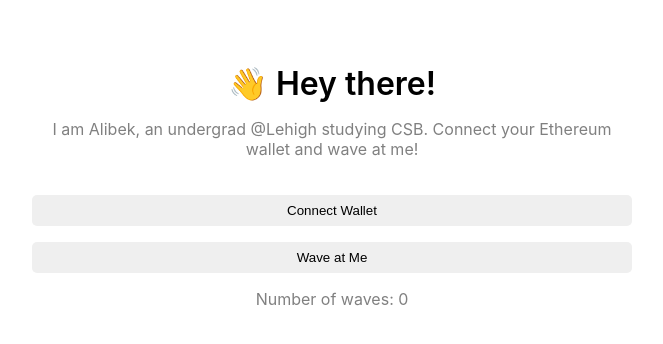
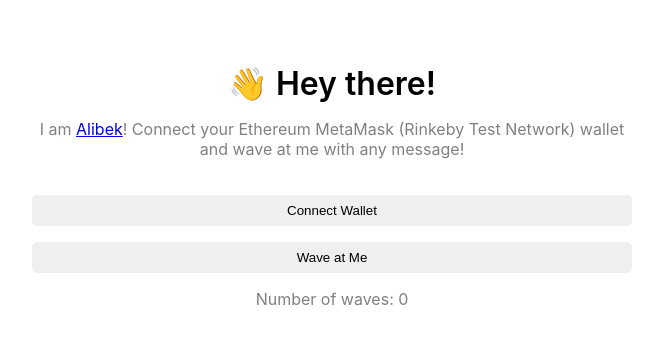
Before and after one commit to abekek/blockchain-wave-portal, a React (Create React App) app: page / in a window 1280 px wide. Shown: the top 344 px of the page, without its empty margins (308-971 px from the left). Built offline with nearby package versions, Linux system fonts and the light colour scheme.

Commit message:
added some minor things

```diff
--- a/src/App.js
+++ b/src/App.js
@@ -153,7 +153,7 @@ export default function App() {
         </div>
 
         <div className="bio">
-        I am Alibek, an undergrad @Lehigh studying CSB. Connect your Ethereum wallet and wave at me!
+          I am <a href="https://github.com/abekek">Alibek</a>! Connect your Ethereum MetaMask (Rinkeby Test Network) wallet and wave at me with any message!
         </div>
 
         <br></br>
```
